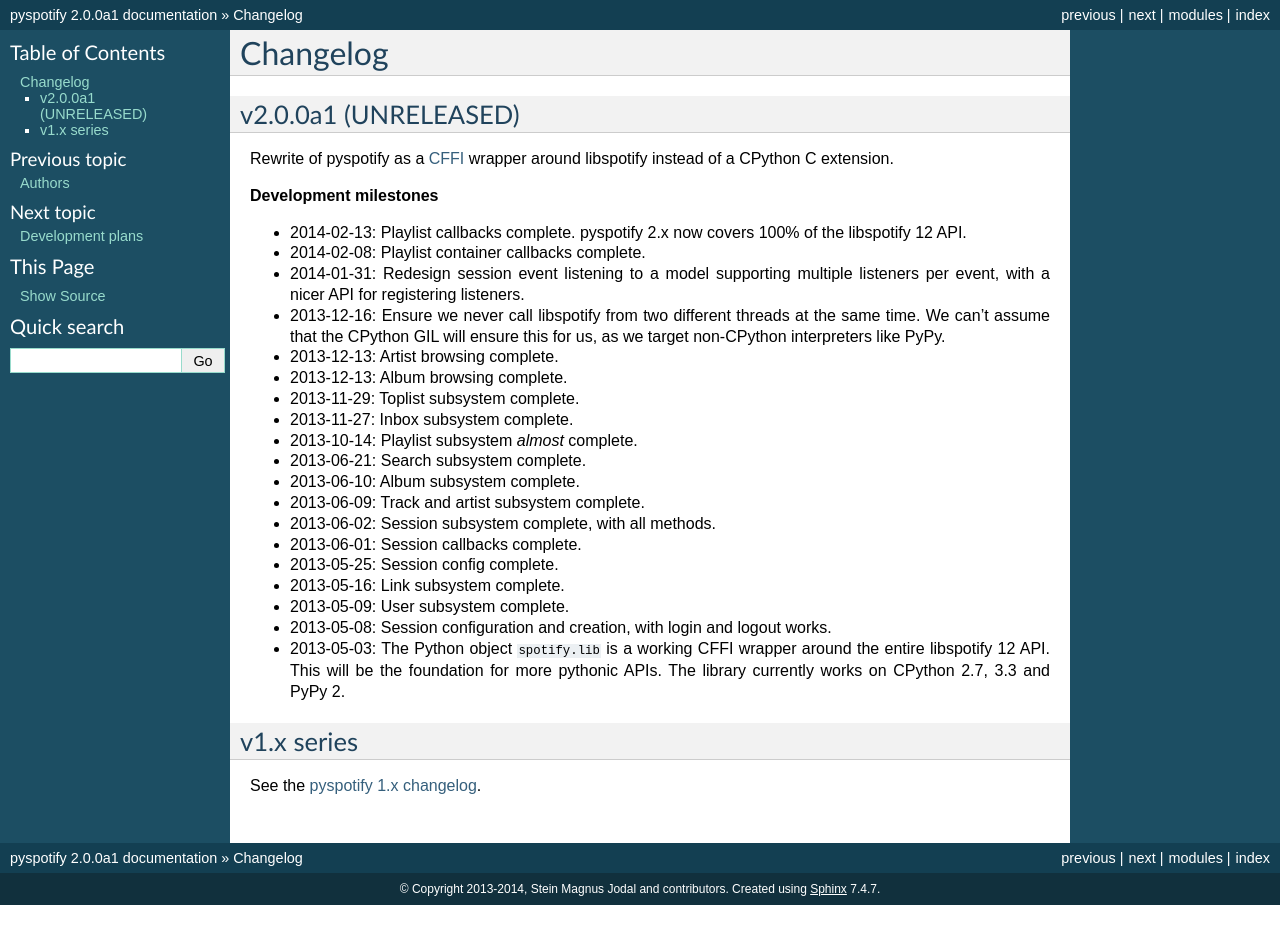
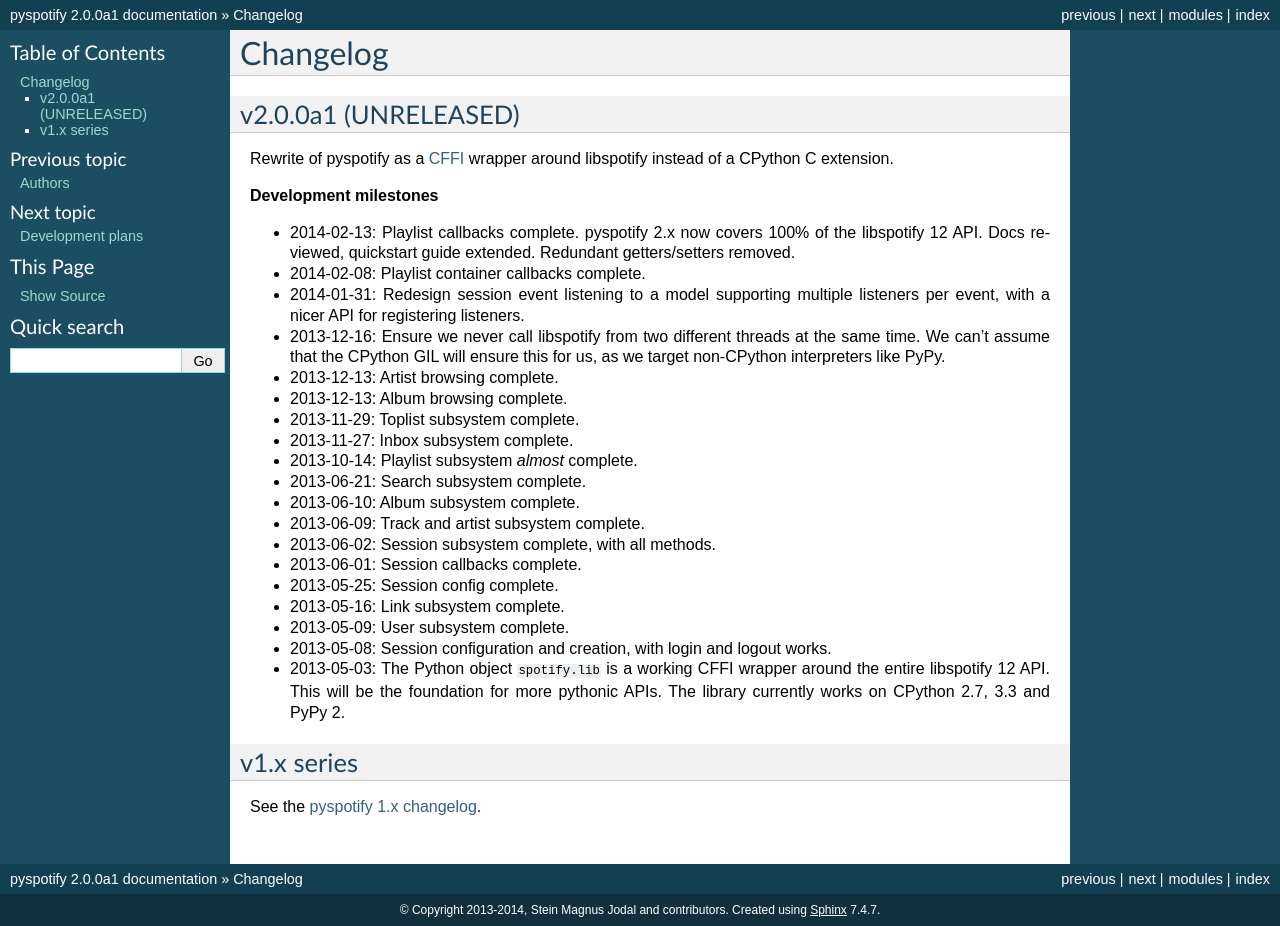
Before and after one commit to jodal/pyspotify, a Sphinx documentation site: the page built from docs/changelog.rst, in a window 1280 px wide. Built offline with Sphinx 7.4.7, drawn with Linux system fonts in a browser that asks for light colours; pages that are not in the unit, such as notebooks, are missing from menus; before the commit the page ends 905 px from its top, so only the background shows below that.

Commit message:
docs: Update changelog and plans

```diff
--- a/docs/changelog.rst
+++ b/docs/changelog.rst
@@ -11,7 +11,8 @@
 **Development milestones**
 
 - 2014-02-13: Playlist callbacks complete. pyspotify 2.x now covers 100% of
-  the libspotify 12 API.
+  the libspotify 12 API. Docs reviewed, quickstart guide extended. Redundant
+  getters/setters removed.
 
 - 2014-02-08: Playlist container callbacks complete.
 
```
Also changed, not shown: docs/plans.rst (+6 -4 lines).
